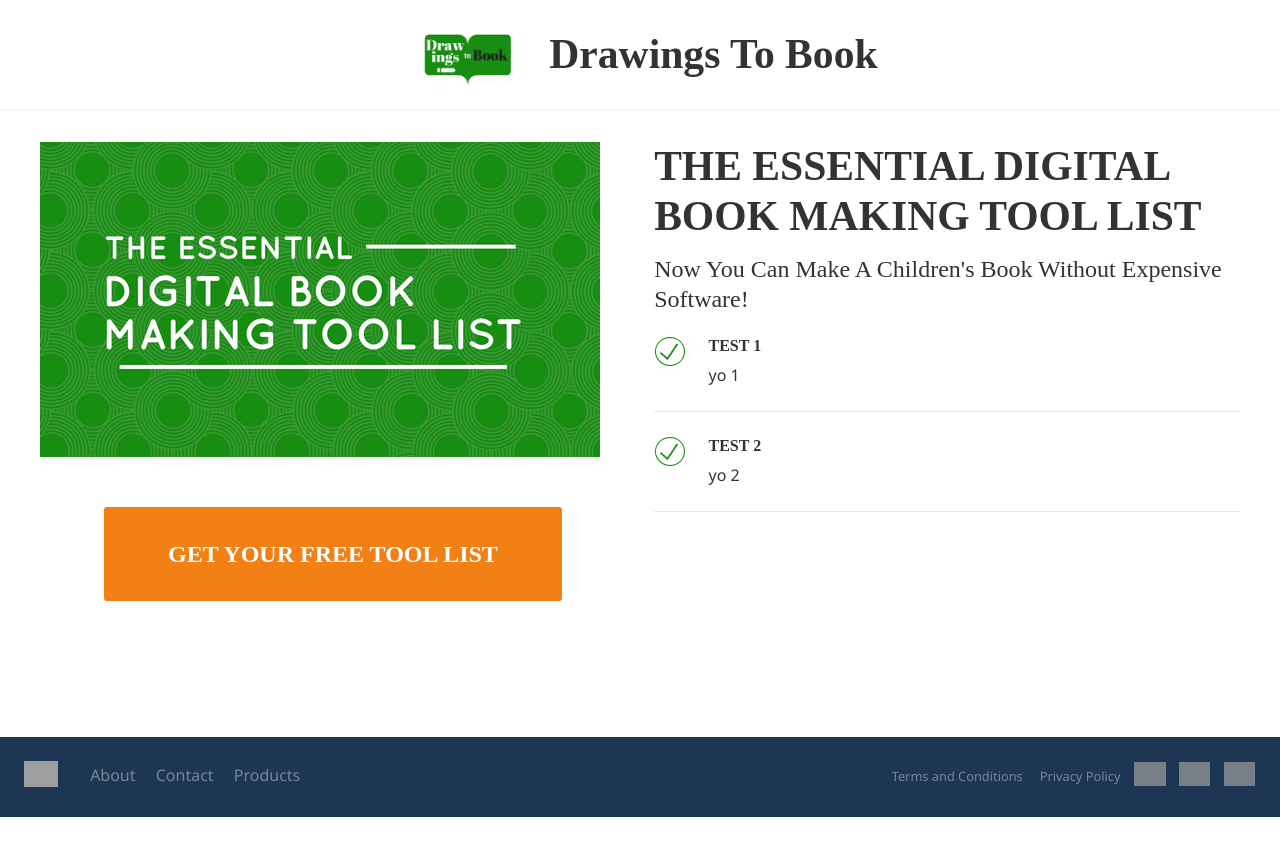
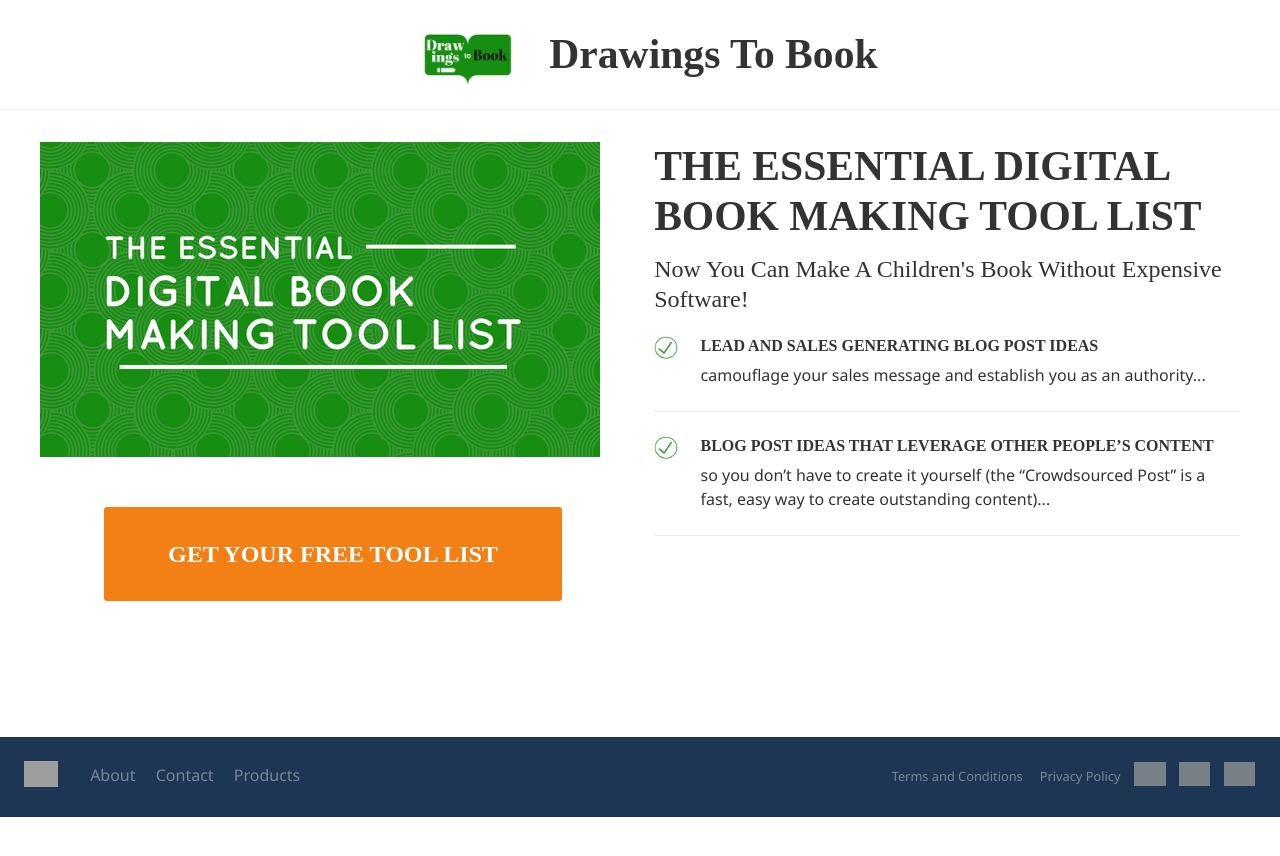
Before and after one commit to fourthirty-two/drawingstobook, a Jekyll site: the page built from index.html, in a window 1280 px wide. Shown: the top 856 px of the page. Built offline with Jekyll 4.4.1, drawn with Linux system fonts in a browser that asks for light colours; some web fonts are replaced; comment, search, counter and statistics services are not loaded; grey boxes are pictures that could not be loaded.

Commit message:
:camera: updated checkmark image size, added dummy details text

```diff
--- a/_data/details.yml
+++ b/_data/details.yml
@@ -1,7 +1,7 @@
 # This is where benefit & description for tool-list-download will go.
 
-- title: Test 1
-  description: yo 1
+- title: Lead and sales generating blog post ideas
+  description: camouflage your sales message and establish you as an authority...
 
-- title: Test 2
-  description: yo 2
+- title: Blog post ideas that leverage other people’s content
+  description: so you don’t have to create it yourself (the “Crowdsourced Post” is a fast, easy way to create outstanding content)...
--- a/_sass/patterns/_comment.scss
+++ b/_sass/patterns/_comment.scss
@@ -8,7 +8,7 @@
   $base-font-color: $dark-gray !default;
   $comment-gutter: 1.4em;
   $comment-image-padding: 0.7em;
-  $comment-image-width: 2em;
+  $comment-image-width: 1.5em;
   $comment-color: $base-font-color;
   $comment-background: lighten($action-color, 15%);
   $comment-detail-color: transparentize($comment-color, 0.5);
```
